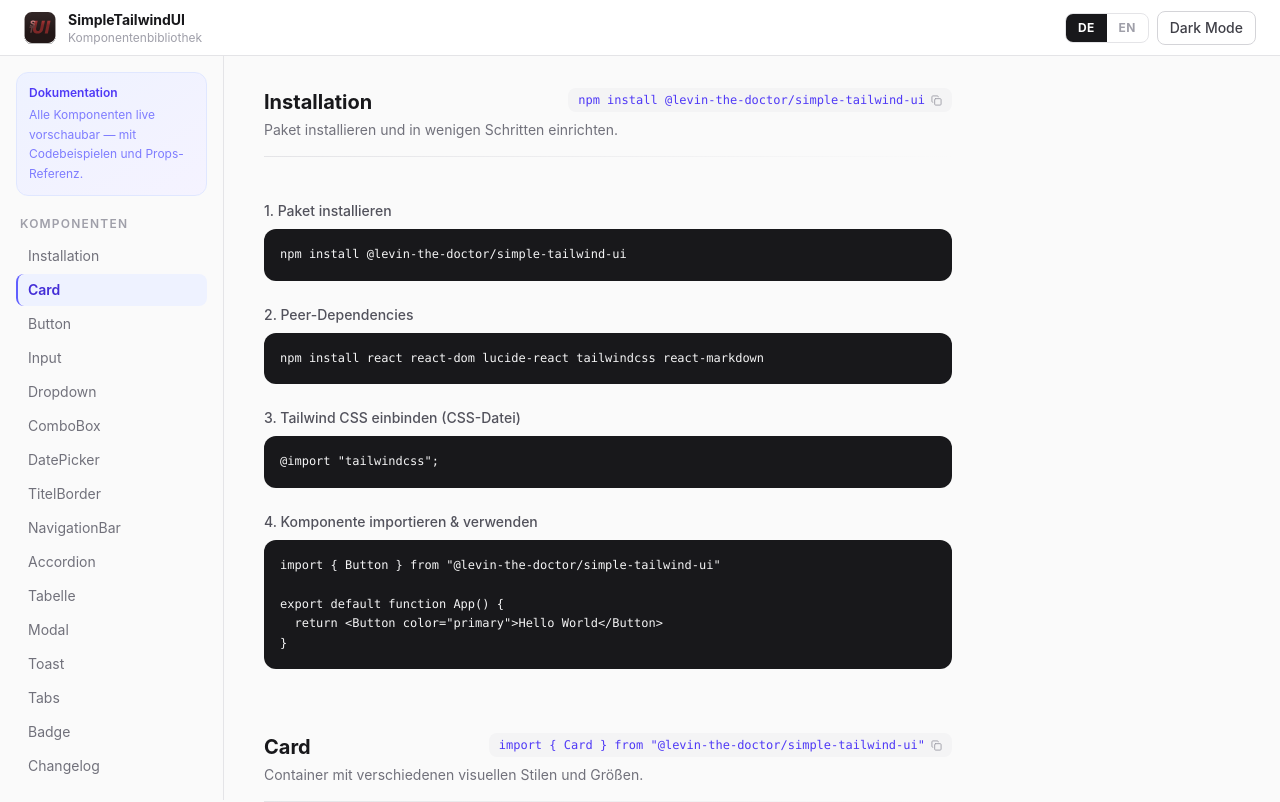
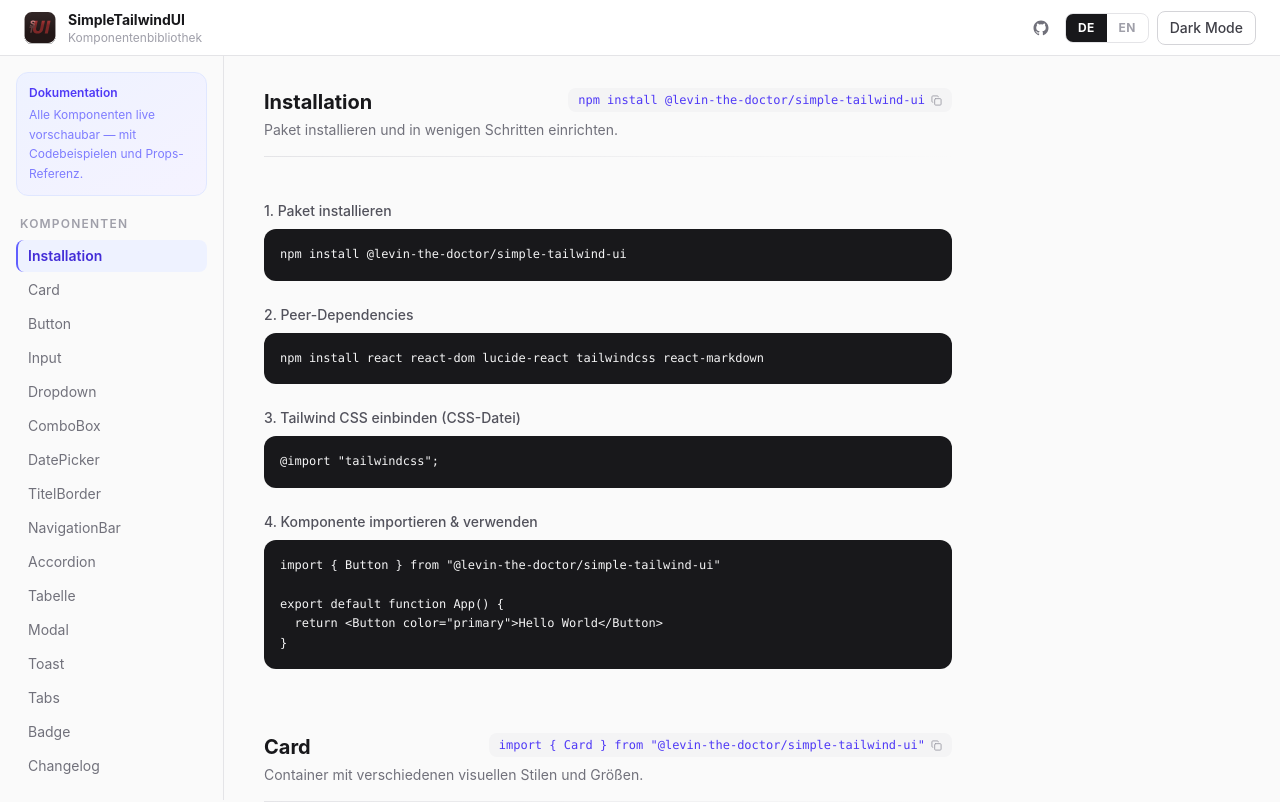
Before and after one commit to LevinTheDoctor/simple-tailwind-ui, a React (Vite) app: page / in a window 1280 px wide. Shown: the top 802 px of the page. Built offline with nearby package versions, Linux system fonts and the light colour scheme.

Commit message:
feat: auto scrolling in der Doku und github link

```diff
--- a/src/Doku/Doku.tsx
+++ b/src/Doku/Doku.tsx
@@ -806,7 +806,7 @@
 export function Doku() {
   const [dark, setDark] = useState(false);
   const [lang, setLang] = useState<Lang>("de");
-  const [active, setActive] = useState<NavKey>("card");
+  const [active, setActive] = useState<NavKey>("install");
 
   useEffect(() => {
     if (dark) {
@@ -815,6 +815,27 @@
       document.documentElement.classList.remove("dark");
     }
   }, [dark]);
+
+  useEffect(() => {
+    const visible = new Set<NavKey>();
+    const observer = new IntersectionObserver(
+      (entries) => {
+        entries.forEach(e => {
+          const key = e.target.id as NavKey;
+          if (e.isIntersecting) visible.add(key);
+          else visible.delete(key);
+        });
+        const first = NAV_KEYS.find(k => visible.has(k));
+        if (first) setActive(first);
+      },
+      { rootMargin: "-56px 0px -35% 0px", threshold: 0 }
+    );
+    NAV_KEYS.forEach(key => {
+      const el = document.getElementById(key);
+      if (el) observer.observe(el);
+    });
+    return () => observer.disconnect();
+  }, []);
 
   const s  = S[lang];
   const ex = s.ex;
@@ -842,6 +863,18 @@
           </div>
 
           <div className="flex items-center gap-2">
+            {/* GitHub link */}
+            <a
+              href="https://github.com/LevinTheDoctor/simple-tailwind-ui"
+              target="_blank"
+              rel="noopener noreferrer"
+              className="flex items-center justify-center w-8 h-8 rounded-lg text-zinc-500 dark:text-zinc-400 hover:text-zinc-900 dark:hover:text-zinc-100 hover:bg-zinc-100 dark:hover:bg-zinc-800 transition-colors duration-150"
+              aria-label="GitHub Repository"
+            >
+              <svg viewBox="0 0 24 24" className="w-4.5 h-4.5" fill="currentColor" aria-hidden="true">
+                <path d="M12 2C6.477 2 2 6.484 2 12.017c0 4.425 2.865 8.18 6.839 9.504.5.092.682-.217.682-.483 0-.237-.008-.868-.013-1.703-2.782.605-3.369-1.343-3.369-1.343-.454-1.158-1.11-1.466-1.11-1.466-.908-.62.069-.608.069-.608 1.003.07 1.531 1.032 1.531 1.032.892 1.53 2.341 1.088 2.91.832.092-.647.35-1.088.636-1.338-2.22-.253-4.555-1.113-4.555-4.951 0-1.093.39-1.988 1.029-2.688-.103-.253-.446-1.272.098-2.65 0 0 .84-.27 2.75 1.026A9.564 9.564 0 0 1 12 6.844a9.59 9.59 0 0 1 2.504.337c1.909-1.296 2.747-1.027 2.747-1.027.546 1.379.202 2.398.1 2.651.64.7 1.028 1.595 1.028 2.688 0 3.848-2.339 4.695-4.566 4.943.359.309.678.92.678 1.855 0 1.338-.012 2.419-.012 2.747 0 .268.18.58.688.482A10.02 10.02 0 0 0 22 12.017C22 6.484 17.522 2 12 2z" />
+              </svg>
+            </a>
             {/* Language toggle */}
             <div className="flex items-center rounded-lg border border-zinc-200 dark:border-zinc-700 overflow-hidden bg-white dark:bg-zinc-800">
               {(["de", "en"] as const).map(l => (
@@ -1766,21 +1799,6 @@
   path="/CHANGELOG.md"
 />`}
               />
-              <ExampleBlock
-                label={lang === "de" ? "Einbindung — Peer-Dependency" : "Setup — peer dependency"}
-                preview={
-                  <div className="text-sm text-zinc-500 dark:text-zinc-400 flex flex-col gap-1">
-                    <span>{lang === "de" ? "Zusätzliche Peer-Dependency notwendig:" : "Additional peer dependency required:"}</span>
-                    <code className="text-xs bg-zinc-100 dark:bg-zinc-800 px-2 py-1 rounded font-mono text-indigo-600 dark:text-indigo-400 w-fit">
-                      npm install react-markdown
-                    </code>
-                  </div>
-                }
-                code={`npm install react-markdown
-
-// CHANGELOG.md im /public-Ordner ablegen
-// → wird per fetch() beim Öffnen des Modals geladen`}
-              />
               {pt(CHANGELOG_PROPS)}
             </Section>
 
```
